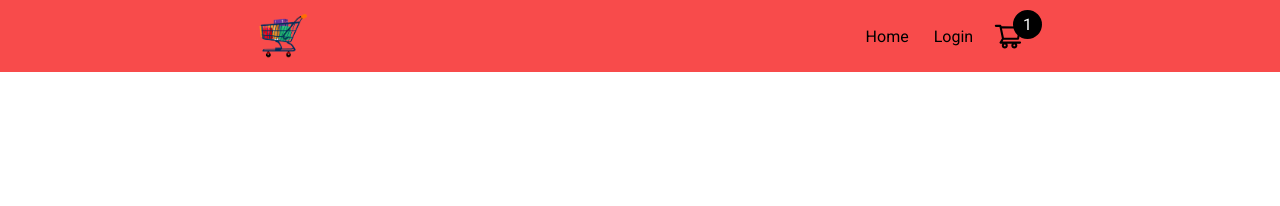
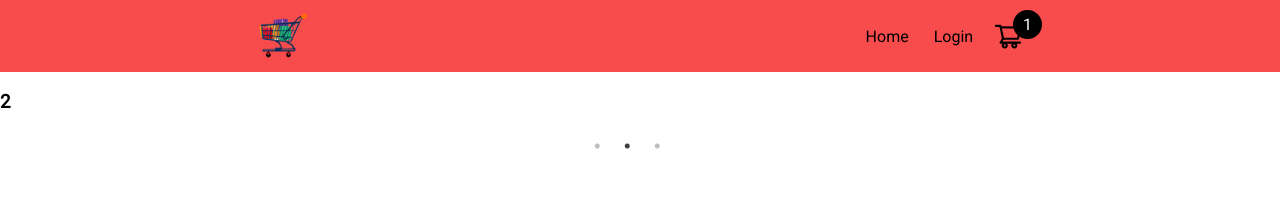
Before and after one commit to victory-nwawunze/vikstore, a React (Create React App) app: page / in a window 1280 px wide. Shown: the top 206 px of the page. Built offline with nearby package versions, Linux system fonts and the light colour scheme.

Commit message:
third-commit

```diff
--- a/package.json
+++ b/package.json
@@ -10,6 +10,8 @@
     "react-dom": "^18.2.0",
     "react-icons": "^4.10.1",
     "react-scripts": "5.0.1",
+    "react-slick": "^0.29.0",
+    "slick-carousel": "^1.8.1",
     "web-vitals": "^2.1.4"
   },
   "scripts": {
--- a/public/index.html
+++ b/public/index.html
@@ -10,6 +10,7 @@
       content="Web site created using create-react-app"
     />
     <link rel="apple-touch-icon" href="%PUBLIC_URL%/logo192.png" />
+
     <!--
       manifest.json provides metadata used when your web app is installed on a
       user's mobile device or desktop. See https://developers.google.com/web/fundamentals/web-app-manifest/
--- a/src/App.js
+++ b/src/App.js
@@ -1,9 +1,11 @@
 import Navbar from "./components/navbar/Navbar";
+import Slider from "./components/slider/Slider";
 
 const App = () => {
   return (
     <div>
       <Navbar />
+      <Slider />
     </div>
   );
 };
--- /dev/null
+++ b/src/components/slider/Slider.css
@@ -0,0 +1,3 @@
+.slider-container {
+  width: 98%;
+}
--- /dev/null
+++ b/src/components/slider/Slider.js
@@ -0,0 +1,33 @@
+import React, { Component } from "react";
+import Slider from "react-slick";
+import "slick-carousel/slick/slick.css";
+import "slick-carousel/slick/slick-theme.css";
+import "./Slider.css";
+export default class SimpleSlider extends Component {
+  render() {
+    const settings = {
+      dots: true,
+      infinite: true,
+      speed: 500,
+      slidesToShow: 1,
+      slidesToScroll: 1,
+      autoplay: true,
+      speed: 2000,
+    };
+    return (
+      <div className="slider-container">
+        <Slider {...settings}>
+          <div>
+            <h3>1</h3>
+          </div>
+          <div>
+            <h3>2</h3>
+          </div>
+          <div>
+            <h3>3</h3>
+          </div>
+        </Slider>
+      </div>
+    );
+  }
+}
```
Also changed, not shown: 1 other file (tests, documents, lock files or other folders).
